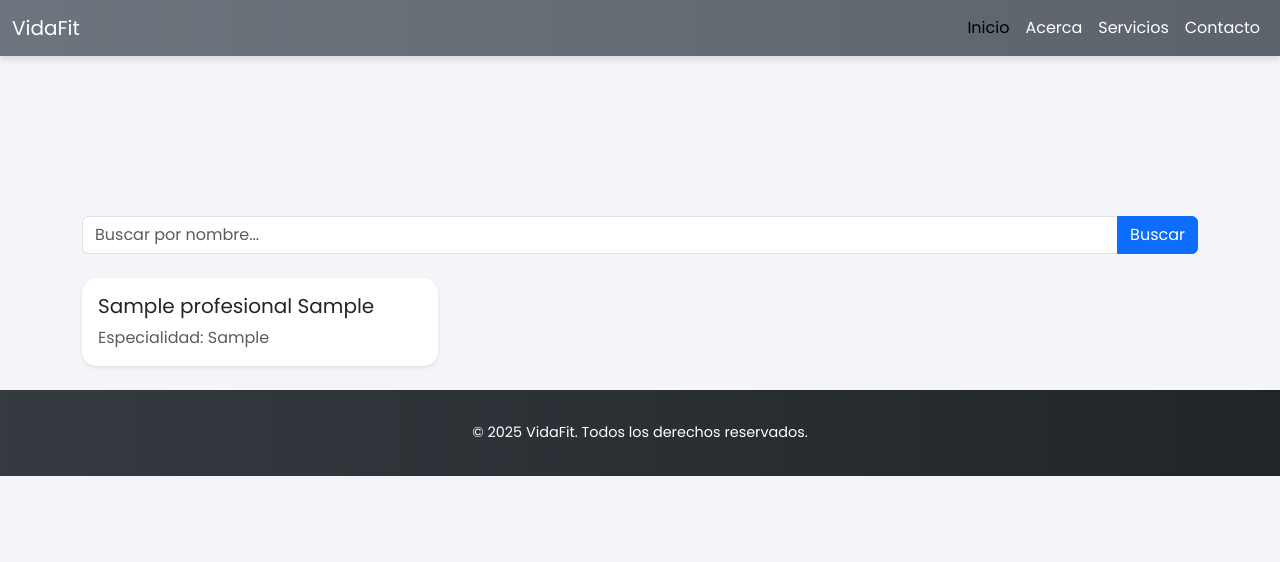
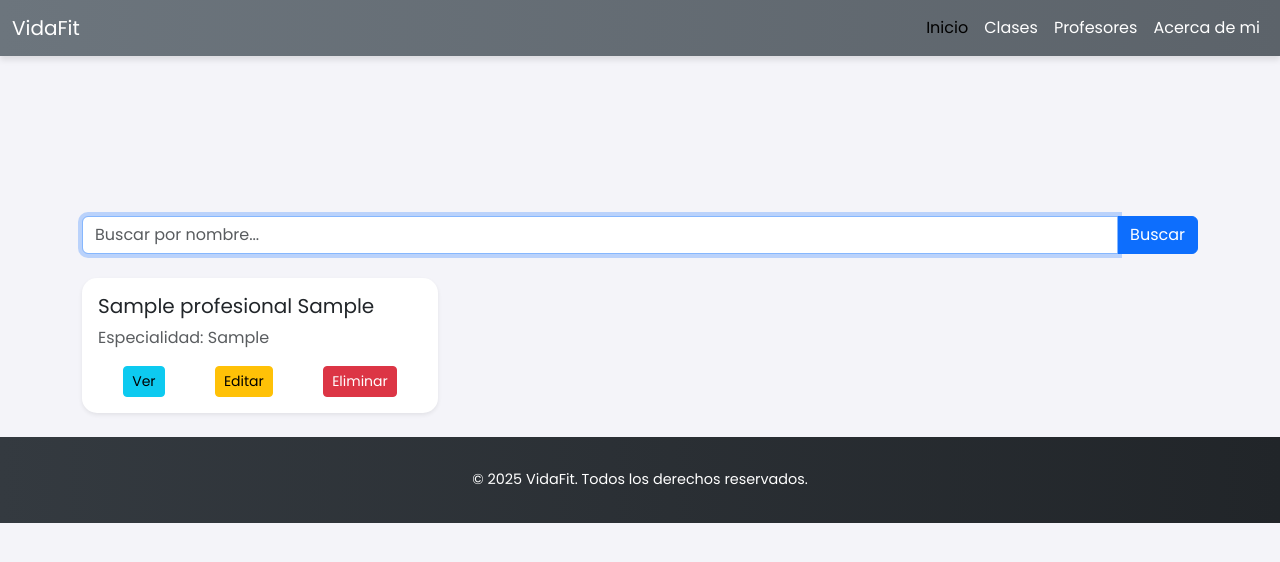
Before and after one commit to Gomartinez10/TuPrimeraPagina-Martinez, a Django app: page /buscar_profesor/ in a window 1280 px wide. Shown: the top 562 px of the page. Run offline with Django 5.2, Linux system fonts and the light colour scheme; tables that the repository leaves empty hold one stand-in row (values such as "Sample post").

Commit message:
agregando CRUD

```diff
--- a/gimnasio_vidafit/forms.py
+++ b/gimnasio_vidafit/forms.py
@@ -16,13 +16,14 @@ class AsociadoForm(forms.ModelForm):
 class ProfesionalForm(forms.ModelForm):
     class Meta:
         model = Profesional
-        fields = ["nombre", "apellido","email", "fecha_de_nacimiento","especialidad"]
+        fields = ["nombre", "apellido","email", "fecha_de_nacimiento","especialidad","legajo"]
         widgets = {
             "nombre": forms.TextInput(attrs={"class": "form-control"}),
             "apellido": forms.TextInput(attrs={"class": "form-control"}),
             "email": forms.EmailInput(attrs={"class": "form-control"}),
             "especialidad": forms.TextInput(attrs={"class": "form-control"}),
-            "fecha_de_nacimiento": forms.DateInput(attrs={"type": "date", "class": "form-control"})
+            "fecha_de_nacimiento": forms.DateInput(attrs={"type": "date", "class": "form-control"}),
+            "legajo": forms.NumberInput(attrs={"class": "form-control"}),
         }
 
 
--- a/gimnasio_vidafit/models.py
+++ b/gimnasio_vidafit/models.py
@@ -16,6 +16,8 @@ class Profesional(models.Model):
     email = models.EmailField(unique=True, blank=True, null=True)
     especialidad = models.CharField(max_length=100, blank=True, null=True)
     fecha_de_nacimiento = models.DateField(null=True)
+    legajo = models.IntegerField(unique=True)
+
 
     def __str__(self):
         return f"Profesor: {self.nombre} {self.apellido}"
--- a/gimnasio_vidafit/templates/gimnasio_vidafit/buscar_profesor.html
+++ b/gimnasio_vidafit/templates/gimnasio_vidafit/buscar_profesor.html
@@ -2,12 +2,11 @@
 
 {% block titulo %} Busca tu profe - {% endblock %}
 
-
 {% block contenido %}
 
 <main class="container py-4 flex-grow-1">
-        <!-- Espaciador para mover el contenido hacia abajo -->
-        <div class="py-5 my-5"></div> <!-- Ajusta py-5 o my-5 para más o menos espacio -->
+    <!-- Espaciador -->
+    <div class="py-5 my-5"></div>
 
     <!-- Formulario de búsqueda -->
     <form method="GET" action="{% url 'buscar_profesor' %}" class="mb-4">
@@ -19,25 +18,22 @@
                 placeholder="Buscar por nombre..."
                 class="form-control"
                 aria-label="Buscar profesores"
+                autofocus
             >
-                <button
-                    type="submit"
-                    class="btn btn-primary"
-                >
+            <button type="submit" class="btn btn-primary">
                 Buscar
             </button>
         </div>
     </form>
 
     <!-- Lista de profesores -->
-        {% if asociado %}
+    {% if asociado.exists %}
         <div class="row row-cols-1 row-cols-md-2 row-cols-lg-3 g-4">
             {% for profesor in asociado %}
             <div class="col">
                 <div class="card h-100 shadow-sm">
                     <div class="card-body">
                         <h5 class="card-title">{{ profesor.nombre }} {{ profesor.apellido }}</h5>
-                        <!-- Agrega más campos si los tienes -->
                         <p class="card-text text-muted">
                             {% if profesor.especialidad %}
                                 Especialidad: {{ profesor.especialidad }}
@@ -45,36 +41,26 @@
                                 Sin especialidad registrada
                             {% endif %}
                         </p>
+                        <div class="d-flex justify-content-around mt-3">
+                            <a href="#" class="btn btn-info btn-sm">Ver</a>
+                            <a href="{% url "editar_profesor" profesor.legajo %}" class="btn btn-warning btn-sm">Editar</a>
+                            <a href="{% url "eliminar_profesor" profesor.legajo %}" class="btn btn-danger btn-sm">Eliminar</a>
                         </div>
                     </div>
-            </div>
-            {% empty %}
-            <div class="col">
-                <div class="alert alert-info" role="alert">
-                    No se encontraron profesores para la búsqueda "{{ query }}".
                 </div>
             </div>
             {% endfor %}
         </div>
     {% else %}
+        <!-- Solo se muestra si NO hay resultados (pero SÍ hay búsqueda) -->
         <div class="alert alert-info" role="alert">
             {% if query %}
-                No se encontraron profesores para la búsqueda "{{ query }}".
+                No se encontraron profesores para "<strong>{{ query }}</strong>".
             {% else %}
-                Ingresa un nombre para buscar profesores.
+                <!-- Este caso ya no debería pasar porque siempre hay profesores -->
+                No hay profesores registrados.
             {% endif %}
         </div>
     {% endif %}
 </main>
-{%endblock%}
-    <!-- Pie de página -->
-    <footer class="bg-dark text-white text-center py-3">
-        <div class="container">
-            <p class="mb-0">&copy; 2025 Buscador de Profesores</p>
-        </div>
-    </footer>
-
-    <!-- Bootstrap 5 JS -->
-    <script src="https://cdn.jsdelivr.net/npm/bootstrap@5.3.3/dist/js/bootstrap.bundle.min.js" integrity="sha384-YvpcrYf0tY3lHB60NNkmXc5s9fDVZLESaAA55NDzOxhy9GkcIdslK1eN7N6jIeHz" crossorigin="anonymous"></script>
-</body>
-</html>
+{% endblock %}
--- a/gimnasio_vidafit/templates/gimnasio_vidafit/index.html
+++ b/gimnasio_vidafit/templates/gimnasio_vidafit/index.html
@@ -93,13 +93,13 @@
                         <a class="nav-link active" aria-current="page" href="{% url 'index' %}">Inicio</a>
                     </li>
                     <li class="nav-item">
-                        <a class="nav-link" href="#">Acerca</a>
+                        <a class="nav-link" href="#">Clases</a>
                     </li>
                     <li class="nav-item">
-                        <a class="nav-link" href="#">Servicios</a>
+                        <a class="nav-link" href="#">Profesores</a>
                     </li>
                     <li class="nav-item">
-                        <a class="nav-link" href="#">Contacto</a>
+                        <a class="nav-link" href="#">Acerca de mi</a>
                     </li>
                 </ul>
             </div>
--- a/gimnasio_vidafit/templates/gimnasio_vidafit/registro_profesional.html
+++ b/gimnasio_vidafit/templates/gimnasio_vidafit/registro_profesional.html
@@ -9,7 +9,7 @@
                 <div class="card shadow-lg border-0 rounded-4">
                     <div class="card-body p-4">
                         <h2 class="card-title text-center mb-4">Trabajá con nosotros</h2>
-                        <p class="text-center text-muted mb-4">Completa los datos para unirte a nuestra comunidad y comenzar a dar tus clases.</p>
+                        <p class="text-center text-muted mb-4">Registra tus datos para unirte a nuestra comunidad y comenzar a dar tus clases.</p>
                         <form method="POST" class="needs-validation" novalidate>
                             {% csrf_token %}
                             <!-- Renderizar campos del formulario -->
--- a/gimnasio_vidafit/urls.py
+++ b/gimnasio_vidafit/urls.py
@@ -7,5 +7,7 @@ urlpatterns = [
     path("registro_profesional/", registro_profesional, name="registro_profesional"),
     path("agendar_clases/", agendar_clase, name= "agendar_clase"),
     path("buscar_profesor/", buscar_profesor,name="buscar_profesor"),
+    path("profesional/<int:legajo>/eliminar", eliminar_profesor, name="eliminar_profesor"),
+    path("profesional/<int:legajo>/editar", editar_profesor, name= "editar_profesor"),
 
 ]
--- a/gimnasio_vidafit/views.py
+++ b/gimnasio_vidafit/views.py
@@ -1,6 +1,7 @@
-from django.shortcuts import render, redirect
+from django.shortcuts import render, redirect, get_object_or_404
 from gimnasio_vidafit.forms import *
 from gimnasio_vidafit.models import Profesional
+from django.contrib import messages
 
 def index(request):
     return render(request, "gimnasio_vidafit/index.html")
@@ -49,3 +50,23 @@ def buscar_profesor(request):
     else:
         profesor = Profesional.objects.all().order_by("-apellido")
     return render(request,"gimnasio_vidafit/buscar_profesor.html",{"asociado": profesor, "query": query})
+
+
+def eliminar_profesor(request,legajo):
+    profesional = get_object_or_404(Profesional, legajo=legajo)
+    profesional.delete()
+    messages.success(request,"Profesional eliminado con éxito.")
+    return redirect(buscar_profesor)
+
+
+def editar_profesor(request,legajo):
+    profesional = get_object_or_404(Profesional,legajo=legajo)
+    if request.method == "POST":
+        form = ProfesionalForm(request.POST, instance=profesional)
+        if form.is_valid():
+            form.save()
+            return redirect(buscar_profesor)
+    else:
+        form = ProfesionalForm(instance=profesional)
+
+    return render(request, "gimnasio_vidafit/registro_profesional.html", {"form": form, "edicion": True})
```
Also changed, not shown: gimnasio_vidafit/migrations/0001_initial.py (deleted), gimnasio_vidafit/migrations/0002_asociado_email.py (deleted), gimnasio_vidafit/migrations/0003_profesional.py (deleted), gimnasio_vidafit/migrations/0004_profesional_especialidad.py (deleted), gimnasio_vidafit/migrations/0005_clases.py (deleted). Lines whose indentation alone changed are shown as unchanged.
